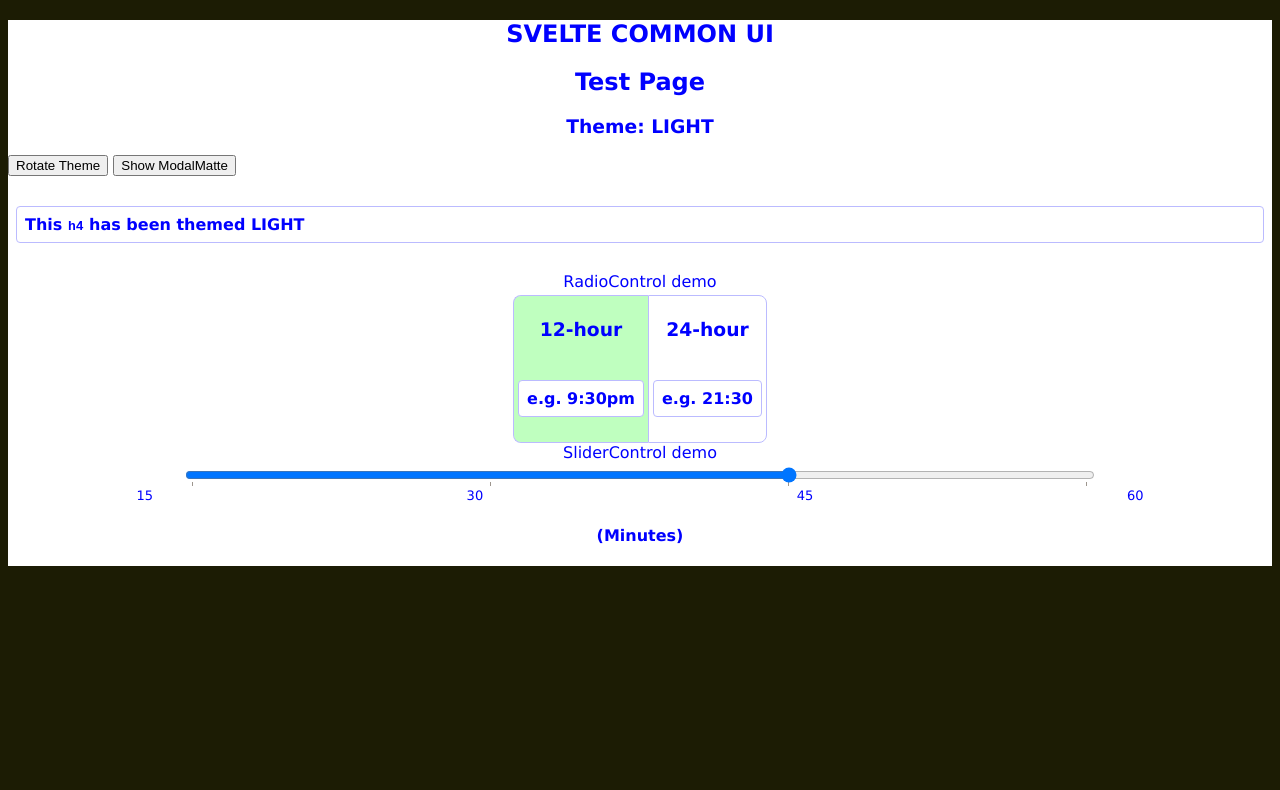
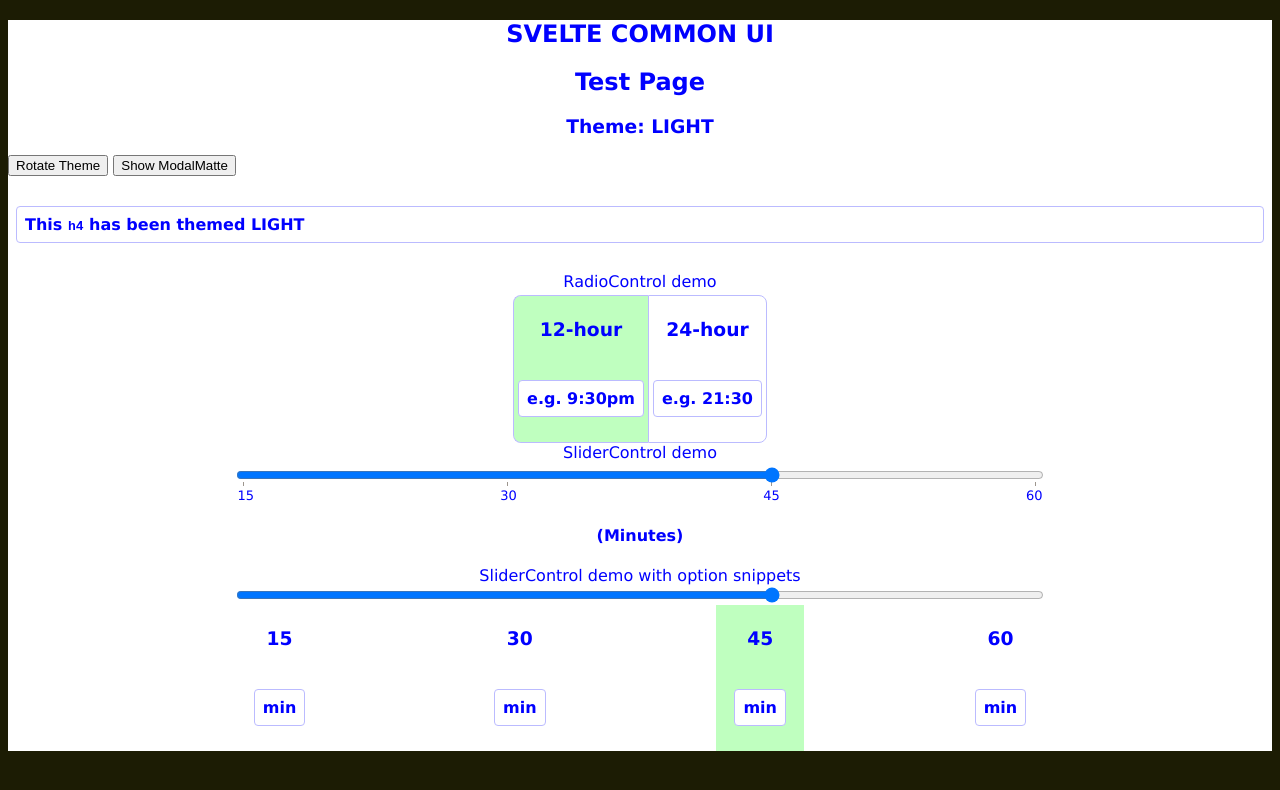
Before and after one commit to themillhousegroup/svelte-common-ui, a SvelteKit app: page / in a window 1280 px wide. Shown: the top 790 px of the page. Built offline with nearby package versions, Linux system fonts and the light colour scheme.

Commit message:
Need a better solution than datalist as it's busted on iOS. Support snippets for options in the meantime

```diff
--- a/src/lib/RadioControl.svelte
+++ b/src/lib/RadioControl.svelte
@@ -1,10 +1,6 @@
 <script lang="ts" generics="O">
 	import type { Snippet } from "svelte";
-
-	// A Snippet that will be told whether it's the current selected item
-	// It will also possibly get given a style string which will help it fit
-	// within the required 'pill' rounded-rectangle outline
-	type SelectableStyledSnippet = Snippet<[selected: boolean, style?: string]>;
+    import type { SelectableStyledSnippet } from ".";
 
 	type Props = {
 		label?: string;
--- a/src/lib/SliderControl.svelte
+++ b/src/lib/SliderControl.svelte
@@ -4,13 +4,14 @@
 		label?: string;
 		underLabel?: string;
 		options: ReadonlyArray<O>;
+		optionLabelSnippets?: Array<SelectableStyledSnippet>;
 		selectedValue: O;
 		onValueChanged: (newValue: O) => void;
 	}
 
 	// https://svelte.dev/docs/svelte/$props#$props.id()
 	const instanceId = $props.id();
-	const { label, underLabel, options, selectedValue, onValueChanged }: Props = $props();
+	const { label, underLabel, options, optionLabelSnippets, selectedValue, onValueChanged }: Props = $props();
 	const selectedIndex = $derived(options.indexOf(selectedValue));
 
 	const onchange = (event: Event & { currentTarget: EventTarget & HTMLInputElement; }) => {
@@ -40,13 +41,22 @@
 		{onchange}
 	/>
 
-	<datalist id={markerId}>
+	{#if optionLabelSnippets}
+		<div id={markerId} class="optionLabels">
+			{#each options as optionValue,i}
+				{@render optionLabelSnippets[i](selectedIndex === i)}
+			{/each}
+		</div>
+
+	{:else}
+		<datalist id={markerId} class="optionLabels">
 			{#each options as optionValue,i}
 				<option value={i}>
 					{optionValue}
 				</option>
 			{/each}
 		</datalist>
+	{/if}
 
 	{#if underLabel}
 		<h4>{underLabel}</h4>
@@ -64,16 +74,19 @@
 	}
 
 	input[type=range] {
-		width: 90%;
+		width: var(--width);
 		cursor: pointer;
 		background-color: var(--theme-color);
 	}
 
-	datalist {
+	.optionLabels {
 		display: flex;
 		justify-content: space-between;
 		color: var(--theme-color);
-		width: 100%;
+		width: var(--width);
+	}
+
+	datalist.optionLabels {
 		font-size: small;
 	}
 </style>
--- /dev/null
+++ b/src/lib/types.ts
@@ -0,0 +1,4 @@
+	// A Snippet that will be told whether it's the current selected item
+	// It will also possibly get given a `style` string which will help it fit
+	// within the parent component (e.g. rounded corners)
+	export type SelectableStyledSnippet = Snippet<[selected: boolean, style?: string]>;
--- a/src/routes/+page.svelte
+++ b/src/routes/+page.svelte
@@ -126,6 +126,43 @@
 			--width="80%"
 		/>
 	</div>
+  <div class="demo-group">
+
+		{#snippet fifteen(selected: boolean, style?: string)}
+			<span class={`inner ${selected && 'selected'}`} {style}>
+				<h3>15</h3>
+				<h4>min</h4>
+			</span>
+		{/snippet}
+		{#snippet thirty(selected: boolean, style?: string)}
+			<span class={`inner ${selected && 'selected'}`} {style}>
+				<h3>30</h3>
+				<h4>min</h4>
+			</span>
+		{/snippet}
+		{#snippet fortyFive(selected: boolean, style?: string)}
+			<span class={`inner ${selected && 'selected'}`} {style}>
+				<h3>45</h3>
+				<h4>min</h4>
+			</span>
+		{/snippet}
+		{#snippet sixty(selected: boolean, style?: string)}
+			<span class={`inner ${selected && 'selected'}`} {style}>
+				<h3>60</h3>
+				<h4>min</h4>
+			</span>
+		{/snippet}
+
+
+    <SliderControl
+			label="SliderControl demo with option snippets"
+			options={RECORDING_DURATION_MINUTES}
+      optionLabelSnippets={[fifteen, thirty, fortyFive, sixty]}
+			selectedValue={recordingDuration}
+			onValueChanged={setRecordingDuration}
+			--width="80%"
+		/>
+	</div>
 </ThemeProvider>
 
 <style>
```
Also changed, not shown: src/lib/index.ts (+9 -4 lines). Lines whose indentation alone changed are shown as unchanged.
